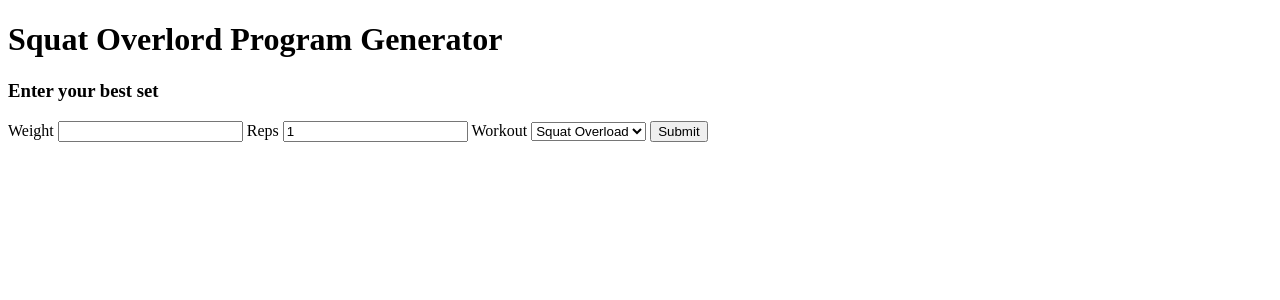
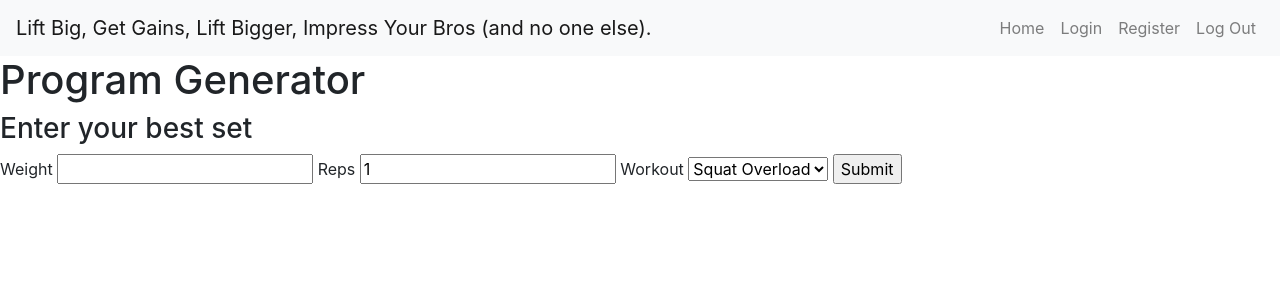
Before and after one commit to ObiBaratt/Workout-v1, a Flask app: page / in a window 1280 px wide. Shown: the top 300 px of the page. Run offline with Flask 2, Linux system fonts and the light colour scheme; some libraries are stand-ins or nearby versions.

Commit message:
Adds HTML templates and routes for login, register, logout, updates squat_overload logic

```diff
--- a/app.py
+++ b/app.py
@@ -1,6 +1,7 @@
 from flask import Flask, render_template, request
 from flask_wtf import FlaskForm
 from flask_sqlalchemy import SQLAlchemy
+import sqlite3
 from wtforms import IntegerField, SubmitField, SelectField
 from wtforms.validators import DataRequired
 from flask_bootstrap import Bootstrap
@@ -12,7 +13,7 @@ import os
 class InputForm(FlaskForm):
     weight = IntegerField(label='Weight', validators=[DataRequired()])
     reps = IntegerField(label='Reps', default=1, validators=[DataRequired()])
-    workout = SelectField(label='Workout', choices=[('overload', 'Squat Overload'), ('nothing', 'Nothing')])
+    workout = SelectField(label='Workout', choices=[('overload', 'Squat Overload'), ('nothing', 'Nothing'), ('also', 'Also Nothing')])
     submit = SubmitField(label='Submit')
 
 
@@ -20,7 +21,7 @@ def create_app():
     app = Flask(__name__)
     app.secret_key = os.environ['flask_key']
 
-    # Bootstrap(app)
+    Bootstrap(app)
 
     return app
 
@@ -51,5 +52,22 @@ def home():
         return render_template('index.html', form=form)
 
 
+@app.route('/login', methods=['GET', 'POST'])
+def login():
+    return render_template('login.html')
+
+
+@app.route('/register', methods=['GET', 'POST'])
+def register():
+    return render_template('register.html')
+
+
+@app.route('/logout')
+def logout():
+    pass
+    # logout_user()
+    # return redirect(url_for('home'))
+
+
 if __name__ == '__main__':
     app.run(debug=True)
--- a/squat_overload.py
+++ b/squat_overload.py
@@ -16,7 +16,7 @@ class SquatOverload:
 
         self.rep_4 = int(self.max_dict[4] * self.one_rm)
         self.rep_6 = int(self.max_dict[6] * self.one_rm)
-        self.rep_20 = int(self.max_dict[20] * self.one_rm)
+        self.rep_20 = int(self.max_dict[18] * self.one_rm)
 
     def day1(self):
         return f'{self.rep_hi}x3, 2, 1\n/ {self.rep_mid}x8\n/ {self.rep_low}x10'
--- /dev/null
+++ b/templates/base.html
@@ -0,0 +1,53 @@
+<!DOCTYPE html>
+<html>
+
+<head>
+    <meta charset="utf-8">
+    <meta http-equiv="X-UA-Compatible" content="IE=edge">
+    <meta name="viewport" content="width=device-width, initial-scale=1">
+    <title>Workout Web</title>
+    <link rel="stylesheet" href="https://stackpath.bootstrapcdn.com/bootstrap/4.5.2/css/bootstrap.min.css">
+    <link rel="stylesheet" href="{{ url_for('static', filename='css/styles.css')}}">
+    <link rel="shortcut icon" href="/static/assets/WorkoutFav.ico">
+</head>
+
+<body>
+
+<nav class="navbar navbar-expand-lg navbar-light bg-light">
+  <a class="navbar-brand" href="/">Lift Big, Get Gains, Lift Bigger, Impress Your Bros (and no one else).</a>
+  <div class="collapse navbar-collapse">
+    <ul class="navbar-nav ml-auto">
+      <li class="nav-item">
+        <a class="nav-link" href="{{ url_for('home') }}">Home</a>
+      </li>
+        {% if not logged_in %}
+      <li class="nav-item">
+        <a class="nav-link" href="{{ url_for('login') }}">Login</a>
+      </li>
+        <li class="nav-item">
+        <a class="nav-link" href="{{ url_for('register') }}">Register</a>
+      </li>
+        {% endif %}
+<li class="nav-item">
+        <a class="nav-link" href="{{ url_for('logout') }}">Log Out</a>
+      </li>
+    </ul>
+
+
+  </div>
+</nav>
+{% with messages = get_flashed_messages() %}
+  {% if messages %}
+    <ul class=flashes>
+    {% for message in messages %}
+      <li>{{ message }}</li>
+    {% endfor %}
+    </ul>
+  {% endif %}
+{% endwith %}
+{% block content %}
+
+{% endblock %}
+</body>
+
+</html>
--- a/templates/index.html
+++ b/templates/index.html
@@ -1,16 +1,7 @@
-<!DOCTYPE html>
-<html lang="en">
-<head>
-    <meta charset="UTF-8">
-    <title>Squat Overlord</title>
-    <link rel="shortcut icon" href="/static/assets/WorkoutFav.ico">
-</head>
-<body>
-<h1>Squat Overlord Program Generator</h1>
-
-
+{% extends "base.html" %}
 
 {% block content %}
+    <h1>Program Generator</h1>
     <div style="class:column">
         <h3>Enter your best set</h3>
             <form method="POST" action="/">
@@ -22,6 +13,3 @@
             </form>
     </div>
 {% endblock %}
-
-</body>
-</html>
```
Also changed, not shown: templates/login.html (added, +14 -0 lines), templates/register.html (added, +14 -0 lines). Lines whose indentation alone changed are shown as unchanged.
